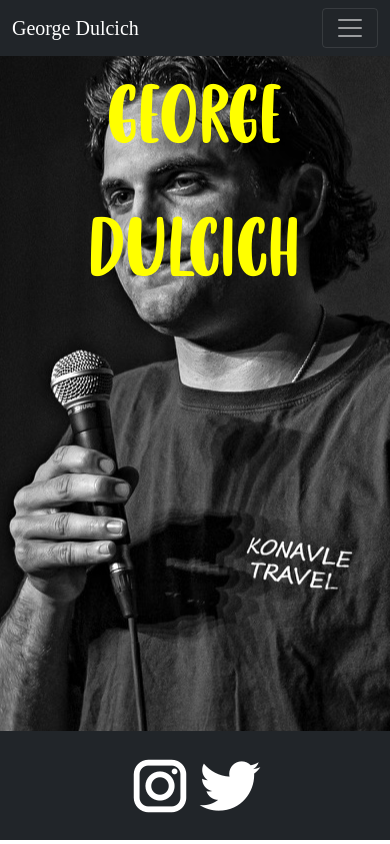
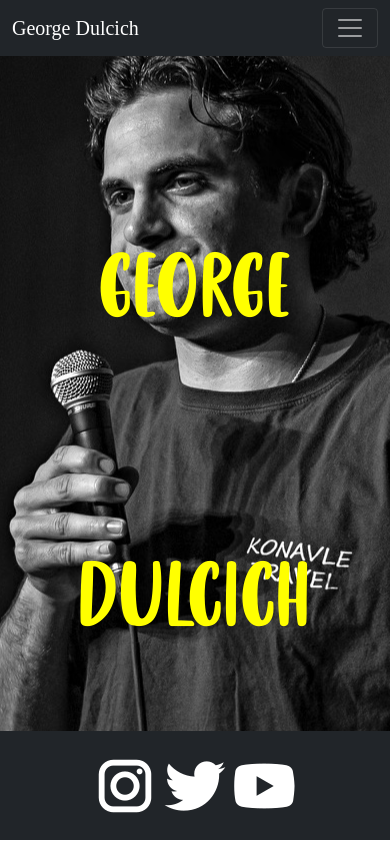
Before and after one commit to knoelljack/georgeDWesbite, a React (Create React App) app in the folder client/: page / in a window 390 px wide. Built offline with nearby package versions, Linux system fonts and the light colour scheme; a web font is replaced by a local one.

Commit message:
modularized folder structure for views & added youtube logo

```diff
--- a/client/src/Components/SocialLinks.jsx
+++ b/client/src/Components/SocialLinks.jsx
@@ -17,6 +17,7 @@ const SocialLinks = () => {
                 <Col fluid className="text-center justify-content-space-between">
                     <Link to='#'><img src='instagram70light.png' alt=''></img></Link>
                     <Link to='#'><img src='twitter70light.png' alt=''></img></Link>
+                    <Link to='#'><img src='youtube70.png' alt=''></img></Link>
                 </Col>
             </Row>
         </Container>
--- a/client/src/views/Home.css
+++ /dev/null
@@ -1,16 +0,0 @@
-@media(min-width:35.1em) {
-    /* Larger than mobile devices */
-    p {
-        margin : "50% 0%";
-        font-size: 20vw;
-    }
-}
-
-@media(max-width:35em) {
-    /* Breakpoint only for mobile */
-    p {
-        bottom: 0;
-        width: 100%;
-        font-size: 20vw;
-    }
-}
--- /dev/null
+++ b/client/src/views/Home/Home.css
@@ -0,0 +1,17 @@
+@media(min-width:35.1em) {
+    /* Larger than mobile devices */
+    .home p {
+        margin : 50% 0%;
+        font-size: 10vw;
+    }
+}
+
+@media(max-width:35em) {
+    /* Breakpoint only for mobile */
+    .home p {
+        /* bottom: 0; */
+        /* width: 100%; */
+        font-size: 22vw;
+        margin-top: 45%;
+    }
+}
--- a/client/src/views/Home.jsx
+++ b/client/src/views/Home/Home.jsx
@@ -11,20 +11,18 @@ const myStyle = {
     textAlign: "center",
 }
 const pStyle = {
-    // fontSize : "10vw",
     color : "yellow",
-    // margin : "50% 0%"
 }
 
 const Home = () => {
     return (
         <>
-            <Container style={myStyle} fluid>
+            <Container className='home' style={myStyle} fluid>
                 <Row>
-                    <Col xs={12}>
+                    <Col xs={12} md={6}>
                         <p className='cherrylime' style={pStyle}>George</p>
                     </Col>
-                    <Col xs={12}>
+                    <Col xs={12} md={6}>
                         <p className='cherrylime' style={pStyle}>Dulcich</p>
                     </Col>
                 </Row>
```
Also changed, not shown: client/src/App.js (+5 -5 lines), client/public/youtube70.png (added), client/src/views/About/About.css (renamed from client/src/views/About.css), client/src/views/About/About.jsx (renamed from client/src/views/About.jsx), client/src/views/Contact/Contact.jsx (renamed from client/src/views/Contact.jsx), client/src/views/Shows/Shows.jsx (renamed from client/src/views/Shows.jsx), client/src/views/Vids/Vids.jsx (renamed from client/src/views/Vids.jsx).
